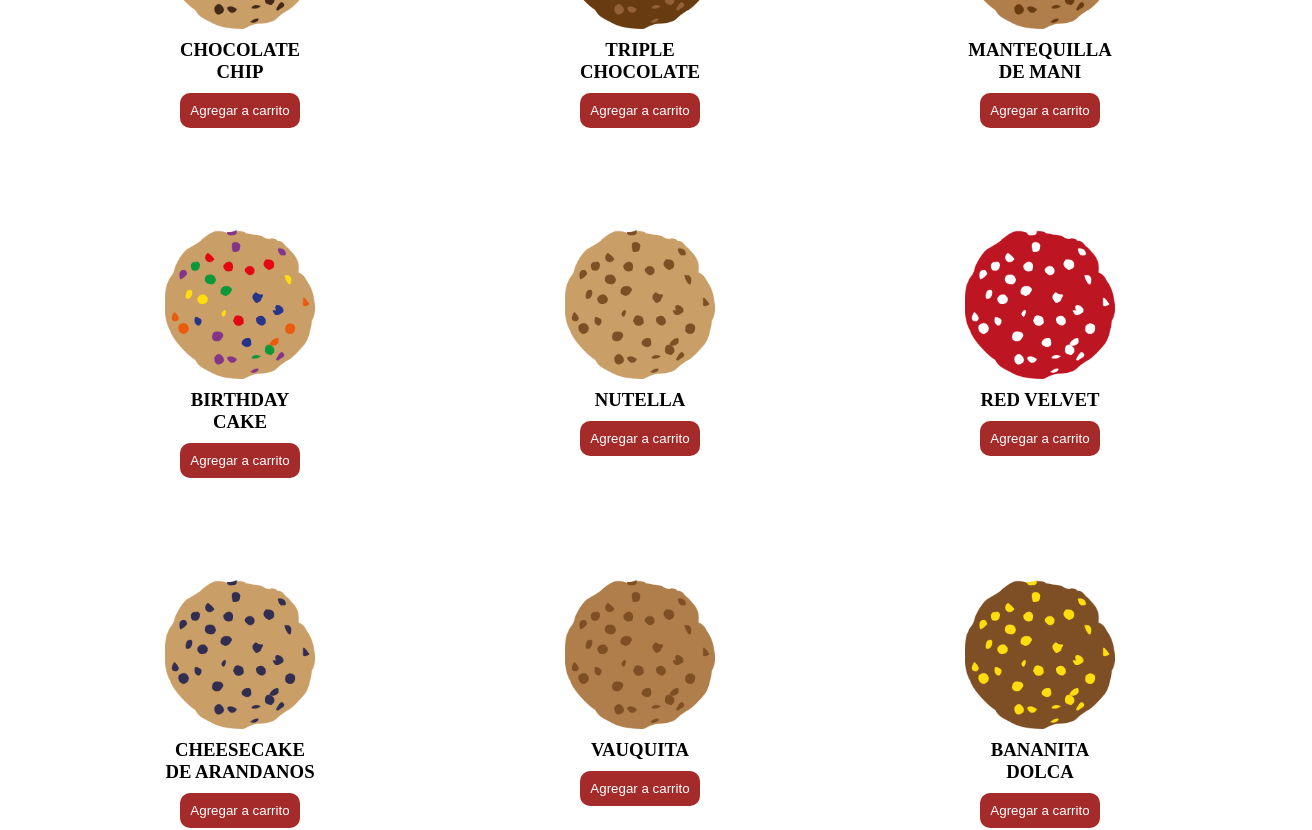
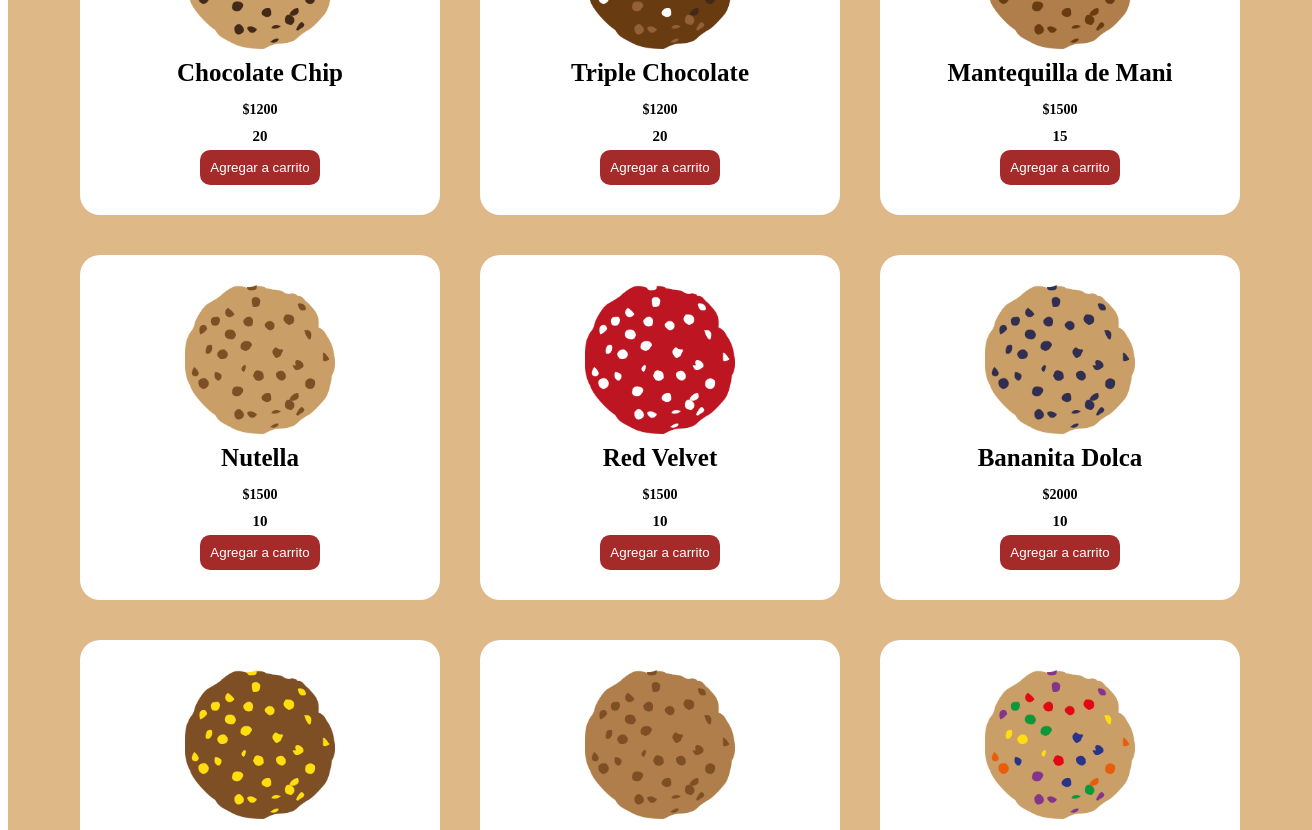
Before and after one commit to JulietaMaldonado/cookiesinfernales_rjs, a React (Vite) app in the folder proyectofinal/: page /productos in a window 1280 px wide. Shown: the part 480-1310 px from the top of the page, 1312 px wide, since content can reach past the window. Built offline with nearby package versions, Linux system fonts and the light colour scheme.

Commit message:
Creacion de items-productos

```diff
--- a/proyectofinal/src/components/Footer/Footer.jsx
+++ b/proyectofinal/src/components/Footer/Footer.jsx
@@ -5,15 +5,15 @@
   return (
     <>
     <footer>
-           <div class="redes">
+           <div className="redes">
             <h5>REDES SOCIALES</h5>
-           <div class="redesfooter">
+           <div className="redesfooter">
             <a href="https://www.instagram.com/cookiesinfernales/">
-                <i class="fa-brands fa-instagram fa-2x"></i>
+                <i className="fa-brands fa-instagram fa-2x"></i>
             </a>
         </div>
     </div>
-        <div class="contactofooter">
+        <div className="contactofooter">
             <h5>CONTACTO</h5>
             <ul>
                 <li>Whatsapp: (+54) 11-3442-5418</li>
--- /dev/null
+++ b/proyectofinal/src/components/Item/Item.css
@@ -0,0 +1,41 @@
+.tarjeta{
+    margin: 20px;
+    width: 300px;
+    display: flex;
+    flex-direction: column;
+    align-items: center;
+    background-color: white;
+    padding: 30px;
+    border-radius: 20px;
+    height: fit-content;
+}
+.cookiesabor{
+    width: 150px;
+}
+.nombrecookie{
+    text-align: center;
+    margin: 10px;
+    font-size: 25px;
+    color: black;
+}
+.preciocookie{
+    text-align: center;
+    font-size: 20;
+    font-weight: 600;
+    margin: 0;
+    padding: 5px;
+}
+.stocknumero{
+    text-align: center;
+    font-size: 15px;
+    font-weight: 600;
+    margin: 0;
+    padding: 5px;
+}
+.agregarbutton{
+    border: none;
+    border-radius: 10px;
+    background-color: brown;
+    color: white;
+    padding: 10px;
+}
--- /dev/null
+++ b/proyectofinal/src/components/Item/Item.jsx
@@ -0,0 +1,20 @@
+import { createElement } from 'react'
+import '../Item/Item.css'
+
+export function Item({nombre, imagen, precio, stock}){
+    const AgregarCookie = <p>¡Cookie agregada al carrito!</p>
+
+    return(
+        <>
+         <div className="tarjeta">
+          <img src={imagen} alt="cookieinfernal" className="cookiesabor" />
+          <h3 className='nombrecookie'>{nombre}</h3>
+          <p className="preciocookie">${precio}</p>
+          <p className="stocknumero">{stock}</p>
+
+          <button className='agregarbutton' onClick={AgregarCookie}>Agregar a carrito</button>
+        </div>
+        </>
+
+    )
+}
--- /dev/null
+++ b/proyectofinal/src/components/ItemList/ItemList.css
@@ -0,0 +1,7 @@
+.cookiescontenedor{
+    display: flex;
+    flex-direction: row;
+    flex-wrap: wrap;
+    align-items: center;
+    justify-content: center;
+}
--- /dev/null
+++ b/proyectofinal/src/components/ItemList/ItemList.jsx
@@ -0,0 +1,14 @@
+import { Item } from "../Item/Item";
+import '../ItemList/ItemList.css'
+
+export function ItemList ({productos}){
+    return (
+        <>
+        <div className="cookiescontenedor">
+        {productos.map(prod =>(
+            <Item key={prod.id} {...prod} />
+        ))}
+       </div>
+        </>
+    )
+}
--- /dev/null
+++ b/proyectofinal/src/components/ItemListContainer/ItemListContainer.jsx
@@ -0,0 +1,44 @@
+import { Productos } from "../../pages/Productos/Productos"
+import { ItemList } from "../ItemList/ItemList"
+import Cookie1 from '../../assets/chocolatechip.png'
+import Cookie2 from '../../assets/triplechocolate.png'
+import Cookie3 from '../../assets/mantequillademani.png'
+import Cookie4 from '../../assets/nutella.png'
+import Cookie5 from '../../assets/redvelvet.png'
+import Cookie6 from '../../assets/cheesecake.png'
+import Cookie7 from '../../assets/bananitadolca.png'
+import Cookie8 from '../../assets/vauquita.png'
+import Cookie9 from '../../assets/birthdaycake.png'
+import '../ItemListContainer/ItemListContainer.css'
+
+export function ItemListContainer (){
+    const productos = [
+
+        {id: '1', nombre: "Chocolate Chip", precio: 1200, stock: 20, imagen: Cookie1},
+        {id: '2', nombre: "Triple Chocolate", precio: 1200, stock: 20, imagen: Cookie2},
+        {id: '3', nombre: "Mantequilla de Mani", precio: 1500, stock: 15, imagen: Cookie3},
+        {id: '4', nombre: "Nutella", precio: 1500, stock: 10, imagen: Cookie4},
+        {id: '5', nombre: "Red Velvet", precio: 1500, stock: 10, imagen: Cookie5},
+        {id: '6', nombre: "Bananita Dolca", precio: 2000, stock: 10, imagen: Cookie6},
+        {id: '7', nombre: "Cheesecake", precio: 2200, stock: 8, imagen: Cookie7},
+        {id: '8', nombre: "Vauquita", precio: 2200, stock: 20, imagen: Cookie8},
+        {id: '9', nombre: "Birthday Cake", precio: 1200, stock: 15, imagen: Cookie9},
+
+    ]
+
+        return(
+
+        <>
+        <div className="cookiescontenedor">
+             <ItemList productos={productos} />
+        </div>
+
+       </>
+
+        )
+
+
+
+
+
+}
--- a/proyectofinal/src/pages/Productos/Productos.css
+++ b/proyectofinal/src/pages/Productos/Productos.css
@@ -1,32 +1,7 @@
-.productoscookies {
-    display: flex;
-    flex-direction: row;
-    flex-wrap: wrap;
-    align-items: center;
-    justify-content: center;
+.nuestrascookies{
+    margin: 0px;
+    background-color:burlywood;
+    height: fit-content;
+    width: 100%;
+    padding: 20px;
 }
-.tarjeta{
-    margin: 20px;
-    width: 300px;
-    display: flex;
-    flex-direction: column;
-    align-items: center;
-    background-color: white;
-    padding: 30px;
-    border-radius: 20px;
-    height: 250px;
-}
-.cookiesabor{
-    width: 150px;
-}
-h3{
-    text-align: center;
-    margin: 10px;
-}
-.agregarbutton{
-    border: none;
-    border-radius: 10px;
-    background-color: brown;
-    color: white;
-    padding: 10px;
-}
--- a/proyectofinal/src/pages/Productos/Productos.jsx
+++ b/proyectofinal/src/pages/Productos/Productos.jsx
@@ -1,54 +1,12 @@
-import Cookie1 from '../../assets/chocolatechip.png'
-import Cookie2 from '../../assets/triplechocolate.png'
-import Cookie3 from '../../assets/mantequillademani.png'
-import Cookie4 from '../../assets/birthdaycake.png'
-import Cookie5 from '../../assets/nutella.png'
-import Cookie6 from '../../assets/redvelvet.png'
-import Cookie7 from '../../assets/cheesecake.png'
-import Cookie8 from '../../assets/vauquita.png'
-import Cookie9 from '../../assets/bananitadolca.png'
+import { ItemListContainer } from '../../components/ItemListContainer/ItemListContainer'
 import '../../pages/Productos/Productos.css'
 
 export function Productos(){
     return(
     <>
- <div class="nuestrascookies">
-            <h2 class="nuestrascookietitulo">Nuestras cookies</h2>
-            <div class="productoscookies">
-                <div className="tarjeta"><img src={Cookie1} alt="" className='cookiesabor'/>
-                    <h3>CHOCOLATE <br />
-                        CHIP</h3>
-                         <button class="agregarbutton">Agregar a carrito</button>
-                         </div>
-                <div className="tarjeta"><img src={Cookie2} alt="" className='cookiesabor'/>
-                    <h3>TRIPLE <br />
-                        CHOCOLATE</h3>
-                         <button class="agregarbutton">Agregar a carrito</button></div>
-                <div className="tarjeta"><img src={Cookie3} alt="" className='cookiesabor'/>
-                    <h3>MANTEQUILLA <br />
-                        DE MANI</h3>
-                         <button class="agregarbutton">Agregar a carrito</button></div>
-                <div className="tarjeta"> <img src={Cookie4} alt="" className='cookiesabor'/>
-                    <h3>BIRTHDAY <br />
-                        CAKE</h3> <button class="agregarbutton">Agregar a carrito</button></div>
-                <div className="tarjeta">   <img src={Cookie5} alt="" className='cookiesabor'/>
-                    <h3>NUTELLA</h3>
-                     <button class="agregarbutton">Agregar a carrito</button></div>
-                <div className="tarjeta"><img src={Cookie6} alt="" className='cookiesabor'/>
-                    <h3>RED VELVET</h3>
-                     <button class="agregarbutton">Agregar a carrito</button></div>
-                <div className="tarjeta"><img src={Cookie7} alt="" className='cookiesabor'/>
-                    <h3>CHEESECAKE <br />
-                        DE ARANDANOS</h3>
-                         <button class="agregarbutton">Agregar a carrito</button></div>
-                <div className="tarjeta"> <img src={Cookie8} alt="" className='cookiesabor'/>
-                    <h3>VAUQUITA</h3>
-                         <button class="agregarbutton">Agregar a carrito</button></div>
-                <div className="tarjeta"> <img src={Cookie9} alt="" className='cookiesabor'/>
-                    <h3>BANANITA <br />
-                        DOLCA</h3>
-                         <button class="agregarbutton">Agregar a carrito</button></div>
-            </div>
+ <div className='nuestrascookies'>
+ <h2 className='nuestrascookietitulo'>Nuestras cookies</h2>
+            <ItemListContainer />
 </div>
     </>
     )
```
Also changed, not shown: proyectofinal/src/components/Contador/Contador.jsx (added, +23 -0 lines), proyectofinal/src/components/ItemListContainer/ItemListContainer.css (added).
